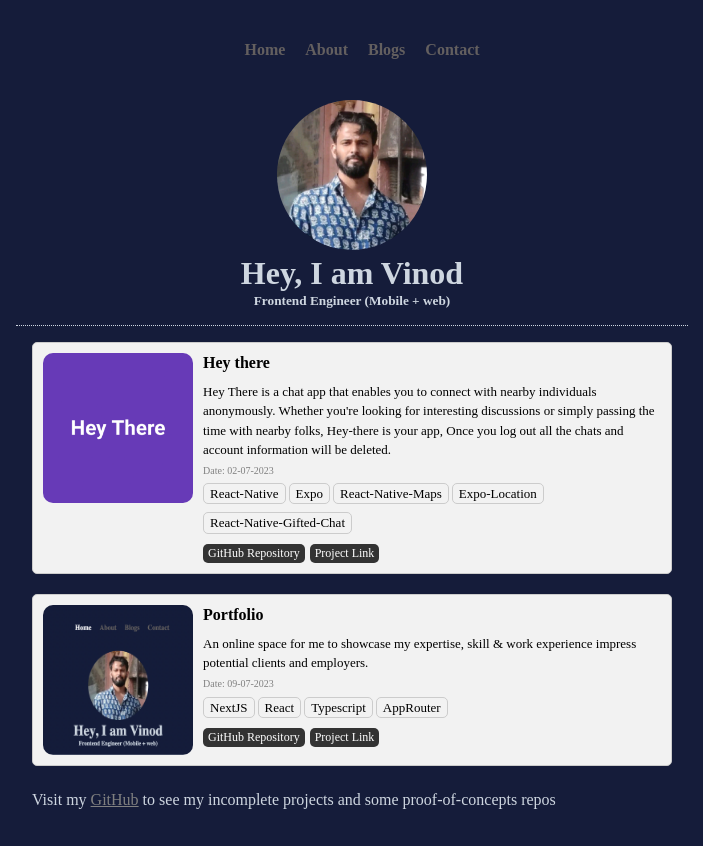
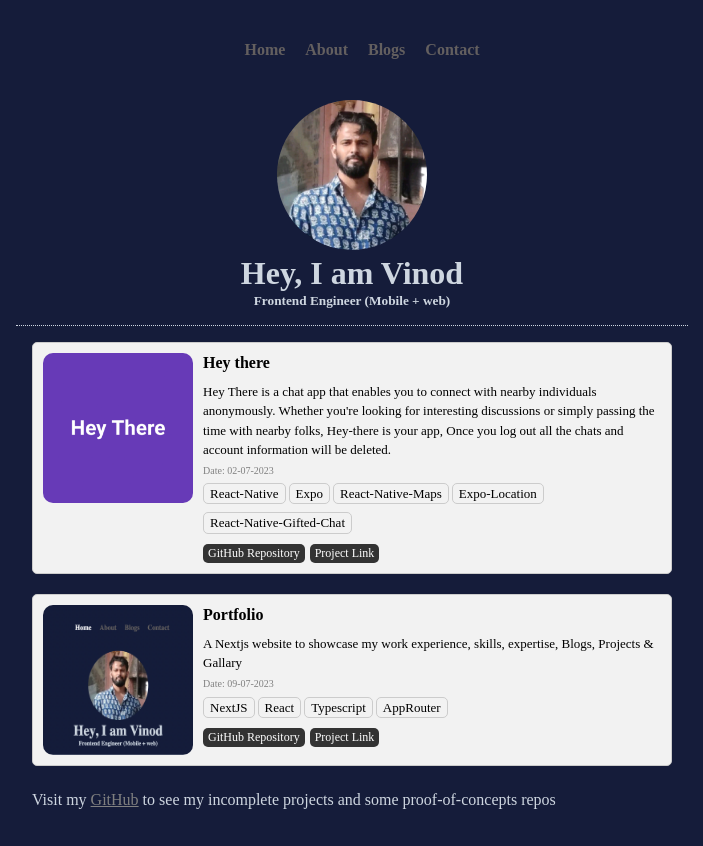
Before and after one commit to vinodf2f/vinodyevatikar.live, a Next.js app: page /projects in a window 1280 px wide. Shown: the whole page, without its empty margins (288-991 px from the left). Built offline with nearby package versions, Linux system fonts and the light colour scheme.

Commit message:
Description change for portfolio

```diff
--- a/src/app/data/projects/index.ts
+++ b/src/app/data/projects/index.ts
@@ -25,7 +25,7 @@ export const projectsData: ProjectData[] = [
   },
   {
     title: "Portfolio",
-    description: `An online space for me to showcase my expertise, skill & work experience impress potential clients and employers.`,
+    description:"A Nextjs website to showcase my work experience, skills, expertise, Blogs, Projects & Gallary",
     date: "09-07-2023",
     tags: [],
     stack: ["NextJS", "React", "Typescript","AppRouter"],
```
